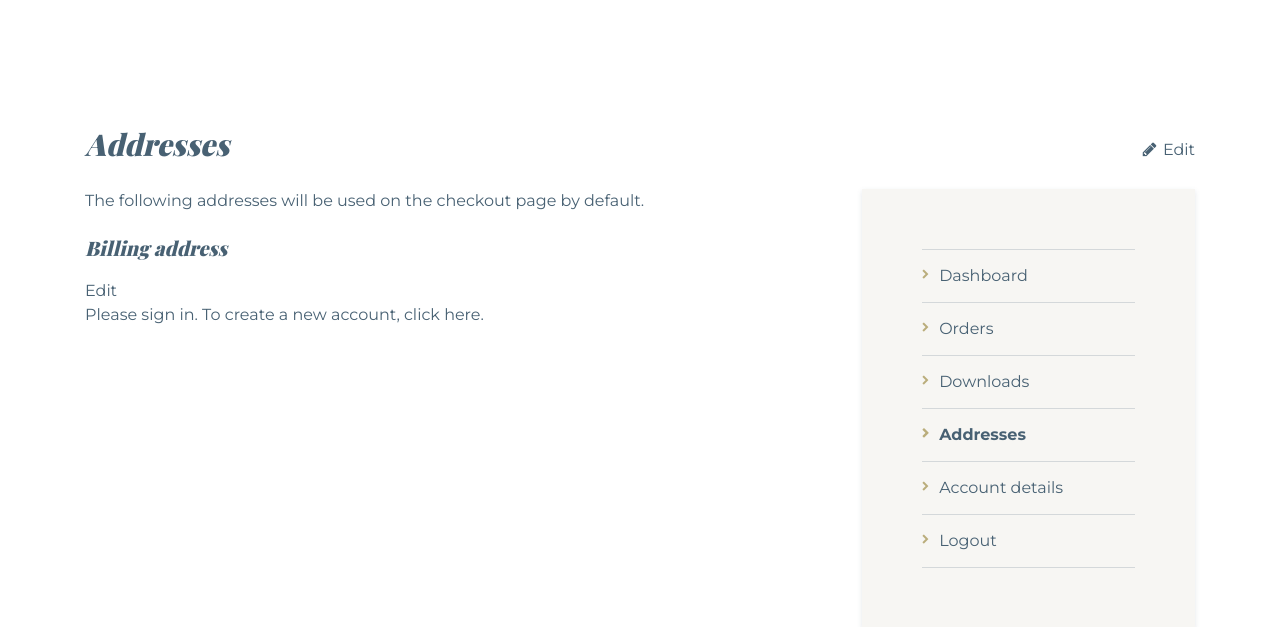
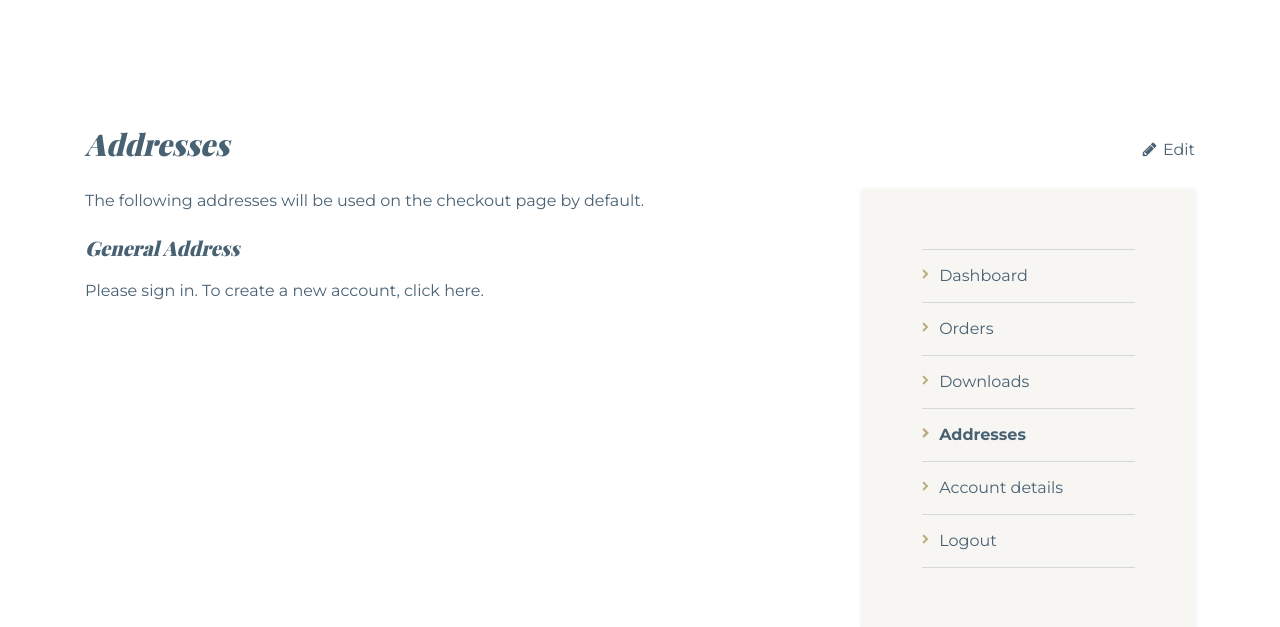
Before and after one commit to nikirumi/Cherubim-Of-Heaven, a PHP site: page /shop-account-addresses.php in a window 1280 px wide. Shown: the part 423-1050 px from the top of the page. Run offline with PHP 8.4, Linux system fonts and the light colour scheme; some libraries are stand-ins or nearby versions; some web fonts are replaced.

Commit message:
add address na talaga haup kc ayaw umayos

```diff
--- a/shop-account-addresses.php
+++ b/shop-account-addresses.php
@@ -303,8 +303,8 @@
 
 												<div class="u-column1 col-1 woocommerce-Address">
 													<header class="woocommerce-Address-title title">
-														<h6>Billing address</h6>
-														<a href="shop-account-address-edit.php" class="edit">Edit</a>
+														<h6>General Address</h6>
+														<a href="shop-account-address-edit.php" class="edit" hidden>Edit</a>
 													</header>
 													<?php
 
```
